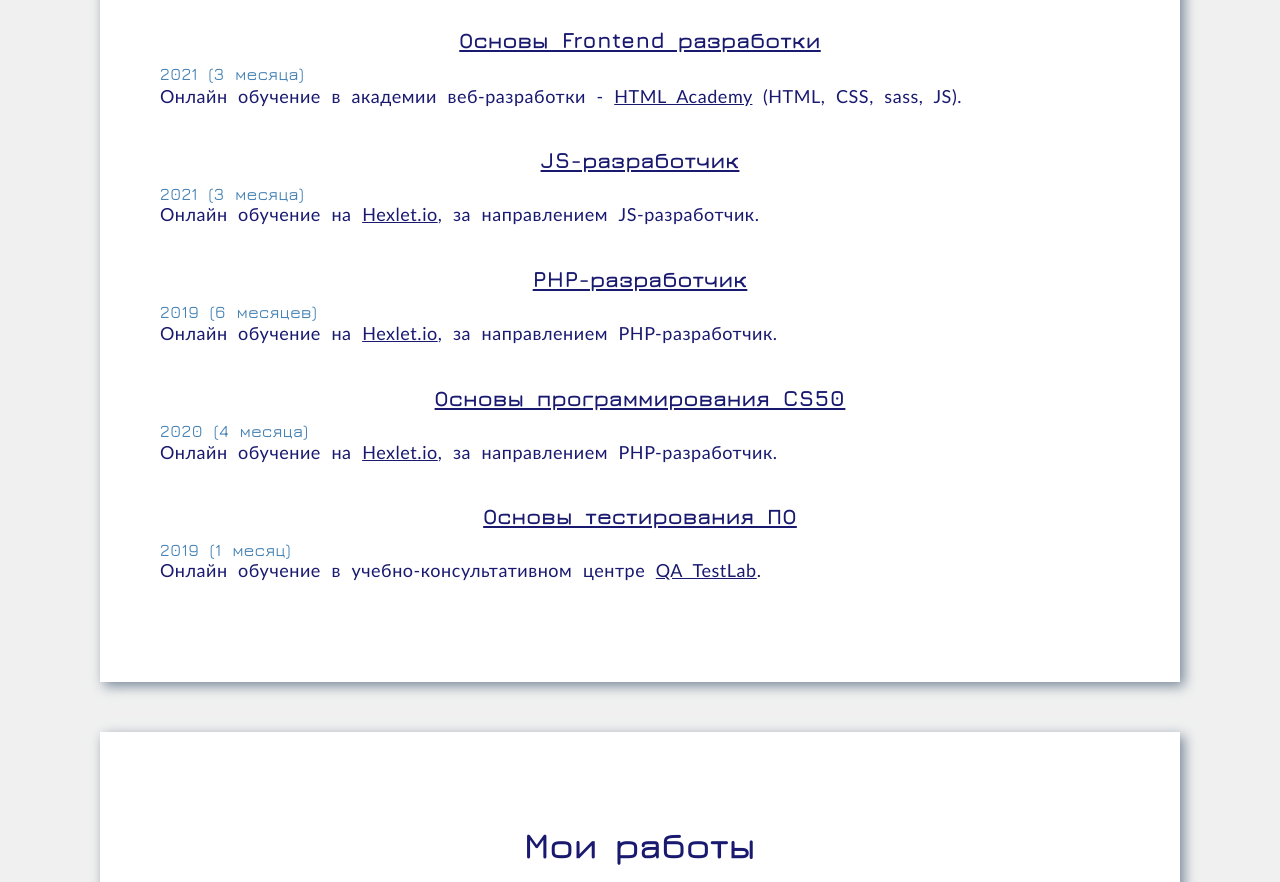
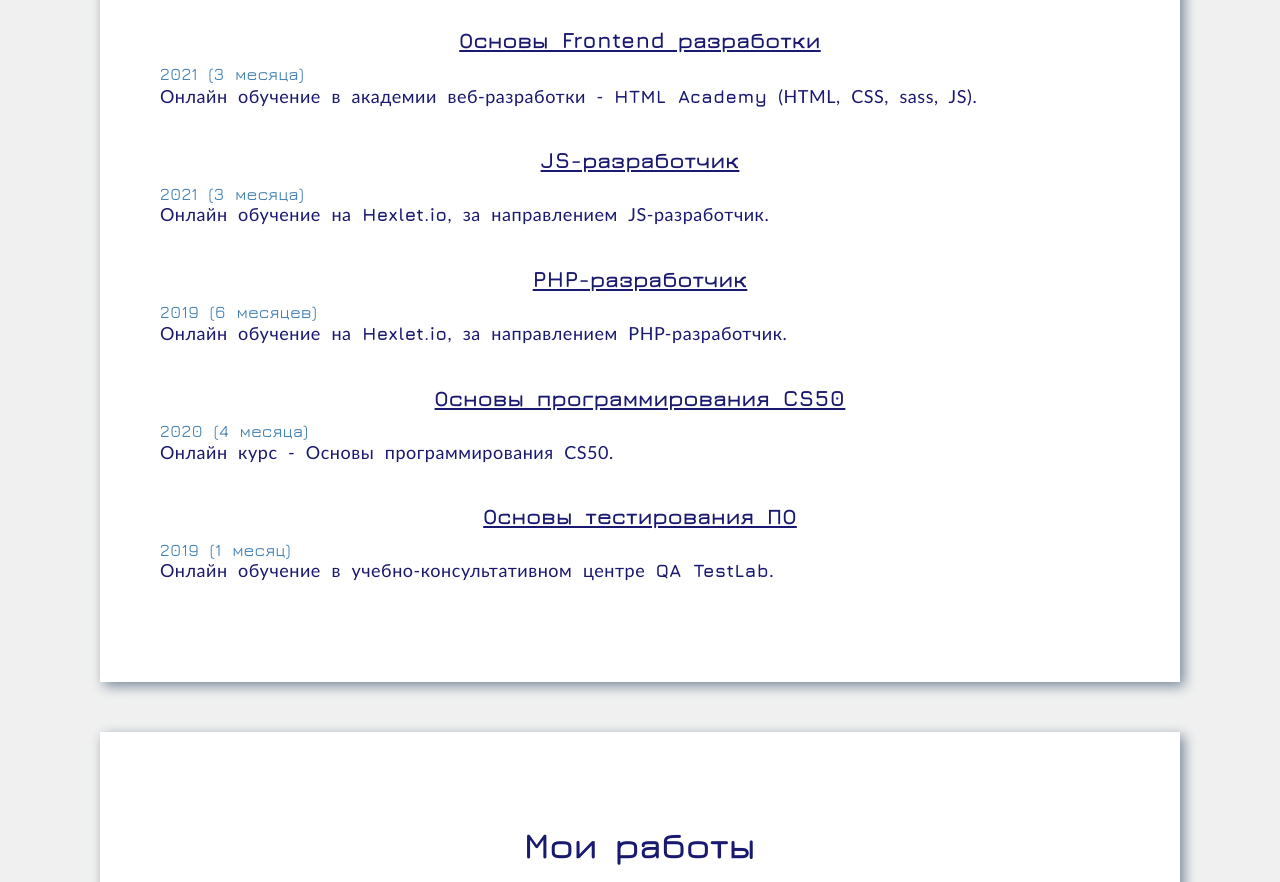
Before and after one commit to jPee2k/CV, a website built with webpack: page src/index.html in a window 1280 px wide. Shown: the part 3246-4128 px from the top of the page. Built offline with nearby package versions, Linux system fonts and the light colour scheme; files whose address does not match are found by name.

Commit message:
fix education description

```diff
--- a/src/index.html
+++ b/src/index.html
@@ -182,35 +182,35 @@
             <h3 class="job__title">Основы Frontend разработки</h3>
             <time class="job__date" datetime="2021-08-01">2021 (3 месяца)</time>
             <p class="education__description">
-              Онлайн обучение в академии веб-разработки - <u>HTML Academy</u> (HTML, CSS, sass, JS).
+              Онлайн обучение в академии веб-разработки - <b>HTML Academy</b> (HTML, CSS, sass, JS).
             </p>
           </li>
           <li class="experience__item job">
             <h3 class="job__title">JS-разработчик</h3>
             <p class="education__description">
               <time class="job__date" datetime="2021-08-01">2021 (3 месяца)</time><br>
-              Онлайн обучение на <u>Hexlet.io</u>, за направлением JS-разработчик.
+              Онлайн обучение на <b>Hexlet.io</b>, за направлением JS-разработчик.
             </p>
           </li>
           <li class="experience__item job">
             <h3 class="job__title">PHP-разработчик</h3>
             <p class="education__description">
               <time class="job__date" datetime="2019-05-01">2019 (6 месяцев)</time><br>
-              Онлайн обучение на <u>Hexlet.io</u>, за направлением PHP-разработчик.
+              Онлайн обучение на <b>Hexlet.io</b>, за направлением PHP-разработчик.
             </p>
           </li>
           <li class="experience__item job">
             <h3 class="job__title">Основы программирования CS50</h3>
             <p class="education__description">
               <time class="job__date" datetime="2020-05-01">2020 (4 месяца)</time><br>
-              Онлайн обучение на <u>Hexlet.io</u>, за направлением PHP-разработчик.
+              Онлайн курс - Основы программирования CS50.
             </p>
           </li>
           <li class="experience__item job">
             <h3 class="job__title">Основы тестирования ПО</h3>
             <p class="education__description">
               <time class="job__date" datetime="2019-01-01">2019 (1 месяц)</time><br>
-              Онлайн обучение в учебно-консультативном центре <u>QA TestLab</u>.
+              Онлайн обучение в учебно-консультативном центре <b>QA TestLab</b>.
             </p>
           </li>
         </ul>
```
